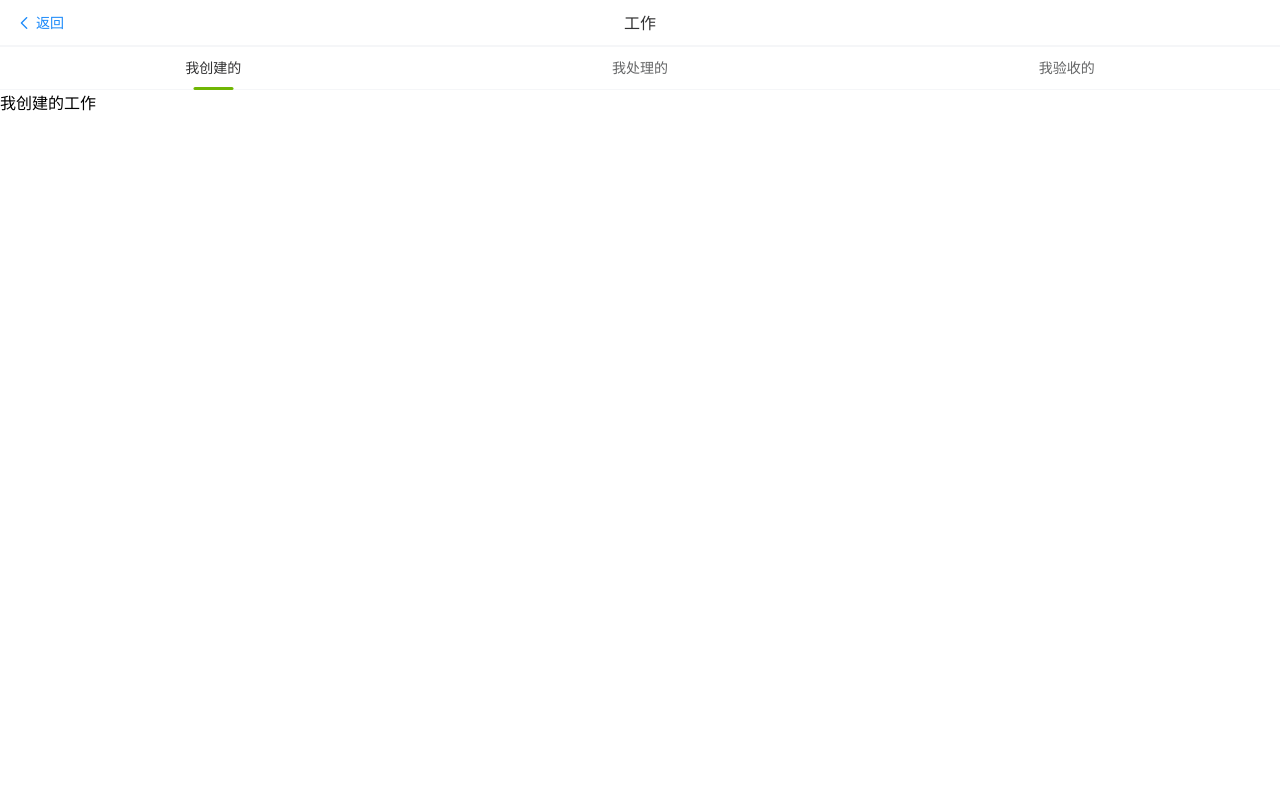
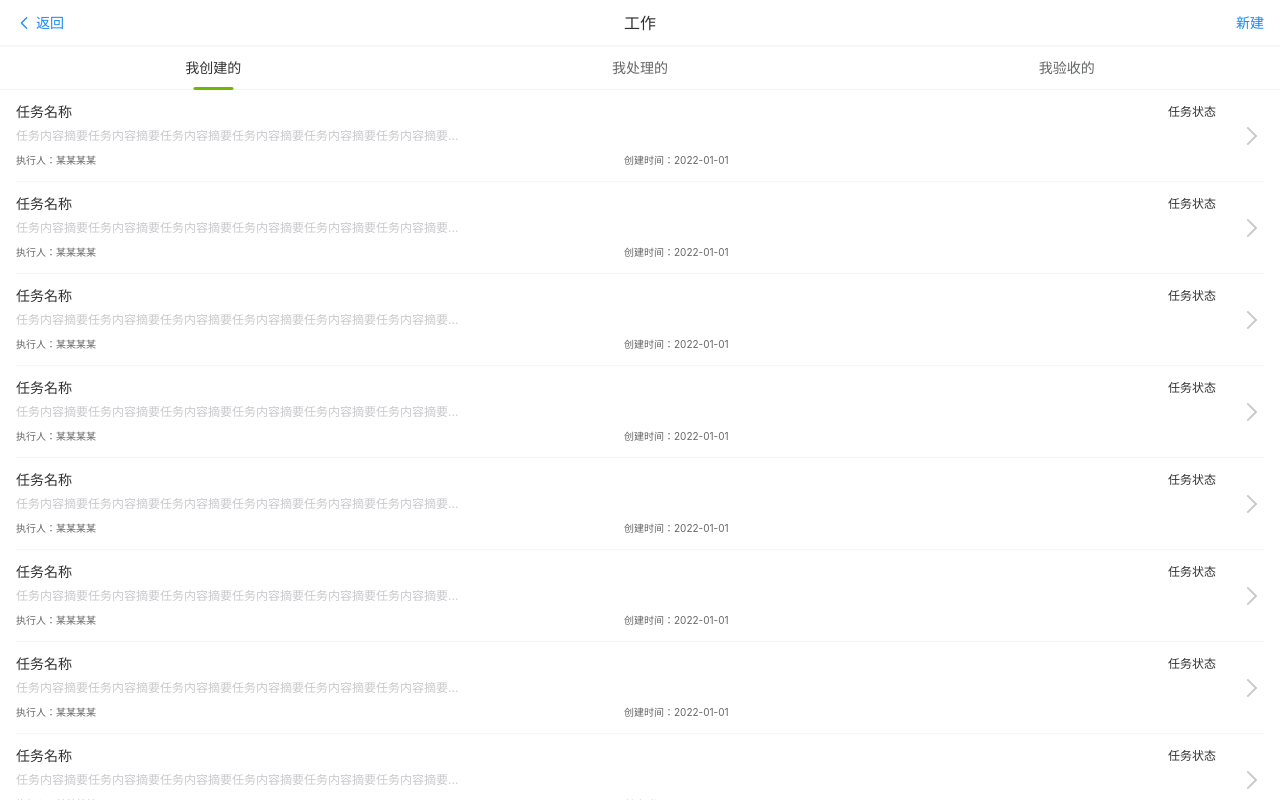
Before and after one commit to heshaojun/MyApp, a Vue app: page /appWeb/work in a window 1280 px wide. Built offline with nearby package versions, Linux system fonts and the light colour scheme.

Commit message:
添加部分代码

```diff
--- a/src/router/index.js
+++ b/src/router/index.js
@@ -49,6 +49,14 @@ const router = createRouter({
             path: "/work",
             name: "work",
             component: () => import("@/views/funcs/work/index.vue"),
+        }, {
+            path: "/addNewWork",
+            name: "addNewWork",
+            component: () => import("@/views/funcs/work/pages/addNewWork/index.vue")
+        }, {
+            path: "/workDetail",
+            name: "workDetail",
+            component: () => import("@/views/funcs/work/pages/workDetail/index.vue")
         }
 
     ]
--- a/src/views/funcs/work/index.vue
+++ b/src/views/funcs/work/index.vue
@@ -11,7 +11,8 @@ const active = ref(0);
 </script>
 <template>
     <div class="work">
-        <van-nav-bar title="工作" left-arrow left-text="返回" :placeholder="true" @click-left="router.back()" />
+        <van-nav-bar title="工作" left-arrow left-text="返回" :placeholder="true" @click-left="router.back()"
+            right-text="新建" @click-right="router.push('/addNewWork')" />
         <van-tabs :border="true" v-model:active="active" color="#70B603">
             <van-tab title="我创建的" />
             <van-tab title="我处理的" />
--- /dev/null
+++ b/src/views/funcs/work/pages/addNewWork/index.vue
@@ -0,0 +1,14 @@
+<!-- 添加新工作 -->
+<script setup>
+
+</script>
+<template>
+    <div class="add-new-work">
+
+    </div>
+</template>
+<style lang="scss" scoped>
+.add-new-work {
+    width: 100%;
+}
+</style>
--- /dev/null
+++ b/src/views/funcs/work/pages/workDetail/index.vue
@@ -0,0 +1,9 @@
+<script setup>
+
+</script>
+<template>
+
+</template>
+<style lang="scss" scoped>
+
+</style>
--- a/src/views/funcs/work/panels/checkByMe.vue
+++ b/src/views/funcs/work/panels/checkByMe.vue
@@ -15,7 +15,7 @@ const checkByMeList = ref([])
 //拉取数据
 const onload_ = () => {
     loading.value = true;
-    for (let i = 0; i < 5; i++) {
+    for (let i = 0; i < 6; i++) {
         checkByMeList.value.push(Math.random());
     }
     loading.value = false;
--- a/src/views/funcs/work/panels/createByMe.vue
+++ b/src/views/funcs/work/panels/createByMe.vue
@@ -1,14 +1,75 @@
 <!-- 我创建的工作 -->
-<scripte setup>
-
-</scripte>
+<script setup>
+    import { ref, reactive, onMounted } from "vue";
+    import { useStore } from "vuex";
+    const store = useStore();
+    //下拉刷新状态
+    const refreshing = ref(false);
+    //数据加载状态
+    const loading = ref(false);
+    //数据加载完成（服务器分页没有数据了）
+    const finished = ref(false);
+    //分页拉取数据的页码
+    const listPage = reactive({ page: 1, pageSize: 10 });
+    const createByMeList = ref([])
+    //拉取数据
+    const onload_ = () => {
+        loading.value = true;
+        for (let i = 0; i < 6; i++) {
+            createByMeList.value.push(Math.random());
+        }
+        loading.value = false;
+        refreshing.value = false;
+    }
+    //下拉刷新
+    const onRefresh_ = () => {
+        refreshing.value = true
+        listPage.page = 1;
+        listPage.pageSize = 10;
+        createByMeList.value = []
+        onload_();
+    }
+    onMounted(() => {
+        console.log("fdsafdsafdsafds");
+        onRefresh_();
+    })
+    </script>
     <template>
         <div class="create-by-me">
-        我创建的工作
+            <van-pull-refresh v-model="refreshing" @refresh="onRefresh_">
+                <van-list v-model:loading="loading" @load="onload_" finished-text="没有更多数据了">
+                    <van-cell v-for="item in createByMeList" :key="item">
+                        <template #default>
+                            <div style="display:flex;justify-content:space-between;align-items: center;">
+                                <div style="flex:1;margin-right: 0.5rem;">
+                                    <div style="display:flex;justify-content:space-between;align-items: flex-end;">
+                                        <div>任务名称</div>
+                                        <div style="font-size:var(--van-font-size-sm);margin-right: 1rem;">任务状态</div>
+                                    </div>
+                                    <div style="color:var(--van-gray-5);font-size:var(--van-font-size-sm)">
+                                        任务内容摘要任务内容摘要任务内容摘要任务内容摘要任务内容摘要任务内容摘要...</div>
+                                    <div
+                                        style="display:flex;align-items: baseline;font-size: var(--van-font-size-xs);color: var(--van-gray-7);">
+                                        <div style="width:50%">执行人：某某某某</div>
+                                        <div>创建时间：2022-01-01</div>
+                                    </div>
+                                </div>
+                                <svg-icon name="right" size="1.5rem" color="var(--van-gray-5)" />
+                            </div>
+                        </template>
+                    </van-cell>
+                </van-list>
+            </van-pull-refresh>
         </div>
     </template>
     <style lang="scss" scoped>
     .create-by-me {
         width: 100%;
+
+        .van-cell {
+            &:hover {
+                background-color: var(--van-gray-1);
+            }
+        }
     }
     </style>
--- a/src/views/funcs/work/panels/handleByMe.vue
+++ b/src/views/funcs/work/panels/handleByMe.vue
@@ -1,14 +1,75 @@
 <!-- 我处理的工作 -->
-<scripte setup>
-
-</scripte>
+<script setup>
+import { ref, reactive, onMounted } from "vue";
+import { useStore } from "vuex";
+const store = useStore();
+//下拉刷新状态
+const refreshing = ref(false);
+//数据加载状态
+const loading = ref(false);
+//数据加载完成（服务器分页没有数据了）
+const finished = ref(false);
+//分页拉取数据的页码
+const listPage = reactive({ page: 1, pageSize: 10 });
+const handleByMeList = ref([])
+//拉取数据
+const onload_ = () => {
+    loading.value = true;
+    for (let i = 0; i < 6; i++) {
+        handleByMeList.value.push(Math.random());
+    }
+    loading.value = false;
+    refreshing.value = false;
+}
+//下拉刷新
+const onRefresh_ = () => {
+    refreshing.value = true
+    listPage.page = 1;
+    listPage.pageSize = 10;
+    handleByMeList.value = []
+    onload_();
+}
+onMounted(() => {
+    console.log("fdsafdsafdsafds");
+    onRefresh_();
+})
+</script>
 <template>
     <div class="handle-by-me">
-        我处理的工作
+        <van-pull-refresh v-model="refreshing" @refresh="onRefresh_">
+            <van-list v-model:loading="loading" @load="onload_" finished-text="没有更多数据了">
+                <van-cell v-for="item in handleByMeList" :key="item">
+                    <template #default>
+                        <div style="display:flex;justify-content:space-between;align-items: center;">
+                            <div style="flex:1;margin-right: 0.5rem;">
+                                <div style="display:flex;justify-content:space-between;align-items: flex-end;">
+                                    <div>任务名称</div>
+                                    <div style="font-size:var(--van-font-size-sm);margin-right: 1rem;">任务状态</div>
+                                </div>
+                                <div style="color:var(--van-gray-5);font-size:var(--van-font-size-sm)">
+                                    任务内容摘要任务内容摘要任务内容摘要任务内容摘要任务内容摘要任务内容摘要...</div>
+                                <div
+                                    style="display:flex;align-items: baseline;font-size: var(--van-font-size-xs);color: var(--van-gray-7);">
+                                    <div style="width:50%">创建人：某某某某</div>
+                                    <div>创建时间：2022-01-01</div>
+                                </div>
+                            </div>
+                            <svg-icon name="right" size="1.5rem" color="var(--van-gray-5)" />
+                        </div>
+                    </template>
+                </van-cell>
+            </van-list>
+        </van-pull-refresh>
     </div>
 </template>
 <style lang="scss" scoped>
 .handle-by-me {
     width: 100%;
+
+    .van-cell {
+        &:hover {
+            background-color: var(--van-gray-1);
+        }
+    }
 }
 </style>
```
Lines whose indentation alone changed are shown as unchanged.
